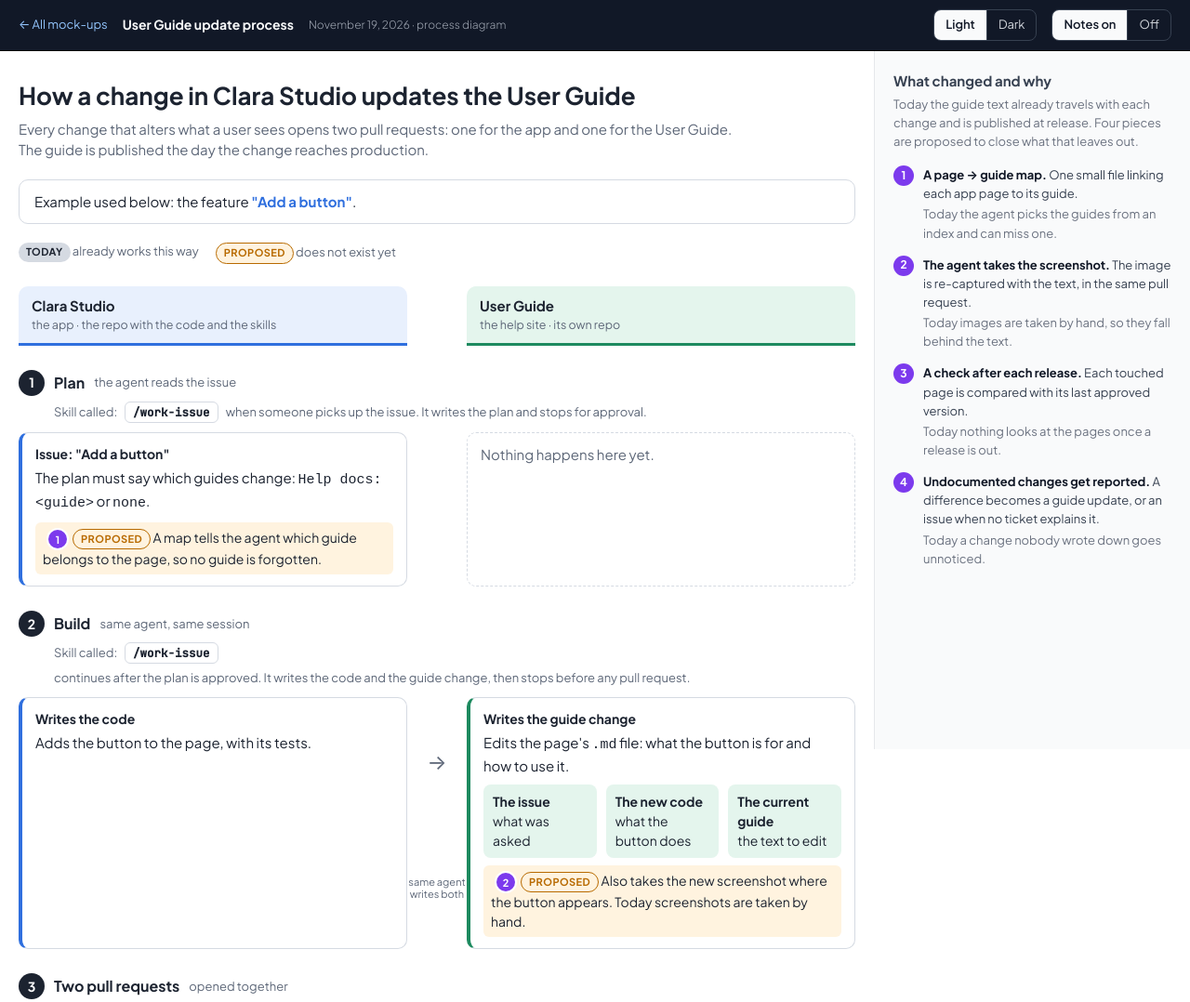
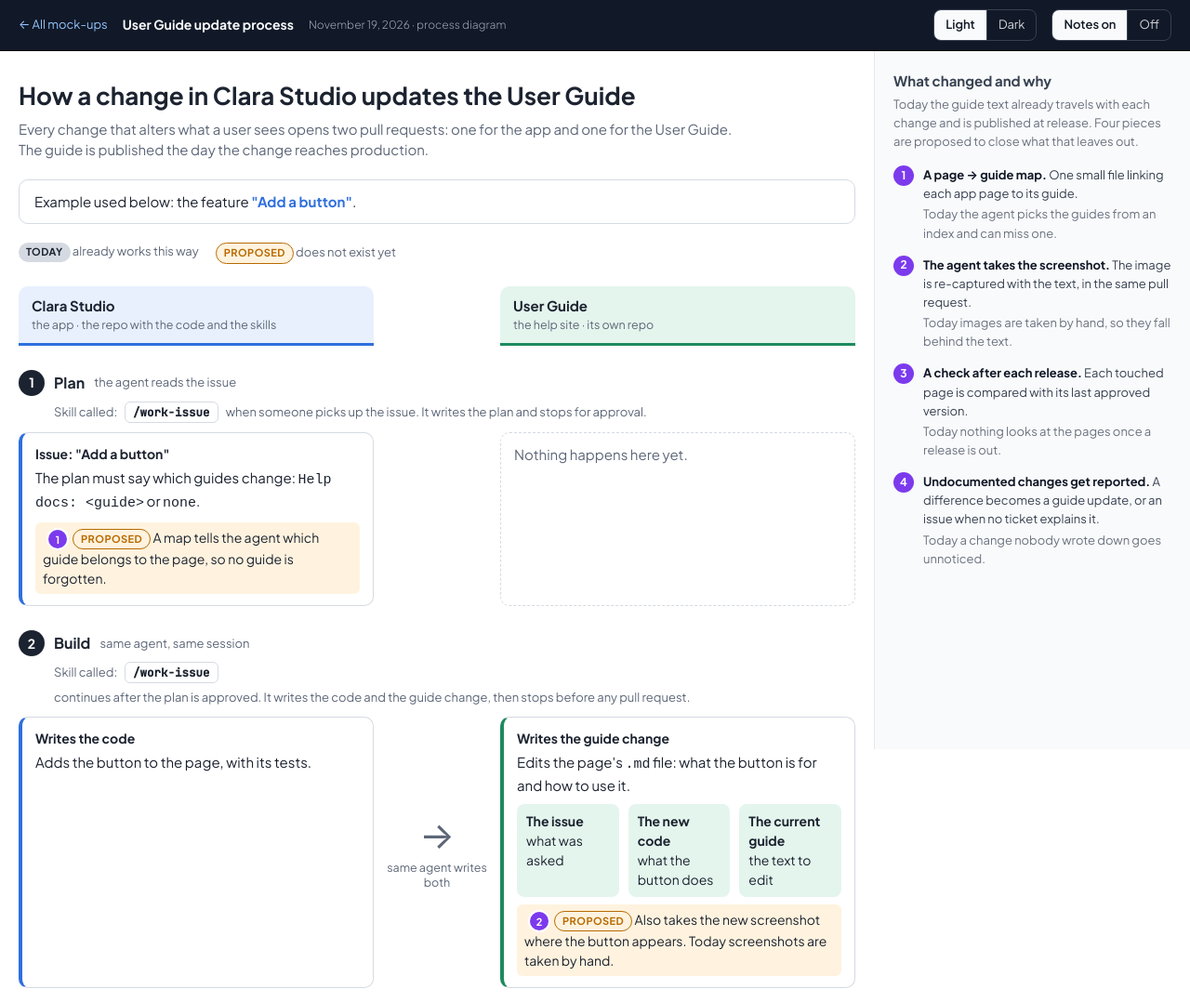
Before and after one commit to gnomorv/juan-mocks, a plain HTML site: page user-guide-update-process/index.html in a window 1280 px wide. Shown: the top 1078 px of the page at 93% size. Drawn offline with Linux system fonts and the light colour scheme.

Commit message:
Process diagrams: wider gap between columns, larger arrows
Co-Authored-By: Claude Fable 5.2 <noreply@anthropic.com>

```diff
--- a/user-guide-update-process/index.html
+++ b/user-guide-update-process/index.html
@@ -28,7 +28,7 @@
   .up-tag.today { background: var(--up-line); color: var(--up-ink); }
   .up-tag.new { background: var(--up-new-soft); color: var(--up-new); border: 1px solid var(--up-new); }
 
-  .up-lanes { display: grid; grid-template-columns: 1fr 64px 1fr; }
+  .up-lanes { display: grid; grid-template-columns: 1fr 136px 1fr; }
   .up-head { font-weight: 700; padding: 10px 14px; border-radius: 10px 10px 0 0; }
   .up-head small { display: block; font-weight: 400; color: var(--up-muted); }
   .up-head.a { background: var(--up-app-soft); border-bottom: 3px solid var(--up-app); }
@@ -53,8 +53,8 @@
   .up-box li { margin: 2px 0; }
   .up-new { margin-top: 8px; padding: 6px 8px; border-radius: 6px; background: var(--up-new-soft); font-size: 14px; }
   .up-new.first { margin-top: 0; }
-  .up-arrow { display: grid; place-items: center; color: var(--up-muted); font-size: 22px; text-align: center; }
-  .up-arrow small { display: block; font-size: 11px; line-height: 1.2; }
+  .up-arrow { display: flex; flex-direction: column; align-items: center; justify-content: center; gap: 8px; padding: 0 14px; color: var(--up-muted); font-size: 40px; line-height: 1; text-align: center; }
+  .up-arrow small { display: block; font-size: 12.5px; line-height: 1.3; }
   .up-sources { display: grid; grid-template-columns: repeat(3, 1fr); gap: 10px; margin-top: 8px; }
   .up-src { background: var(--up-doc-soft); border-radius: 8px; padding: 8px 10px; font-size: 14px; }
   .up-src b { display: block; }
@@ -65,14 +65,17 @@
   .up th { font-size: 12px; text-transform: uppercase; letter-spacing: .04em; color: var(--up-muted); }
   .up-foot { color: var(--up-muted); font-size: 13px; margin-top: 14px; }
   .up .pin { margin-right: 6px; }
+  .up-lanes > * { min-width: 0; }
 
   @media (max-width: 720px) {
     .up-lanes { grid-template-columns: 1fr; }
     .up-head.d { margin-top: 8px; }
-    .up-arrow { padding: 4px 0; transform: rotate(90deg); }
+    .up-arrow { padding: 10px 0; transform: rotate(90deg); }
     .up-arrow small { display: none; }
     .up-box { margin-bottom: 6px; }
     .up-sources { grid-template-columns: 1fr; }
+    .up-skill { white-space: normal; }
+    .up th, .up td, .up code { overflow-wrap: anywhere; }
   }
 </style>
 </head>
```
Also changed, not shown: user-guide-update-process-adp/index.html (+4 -4 lines).
